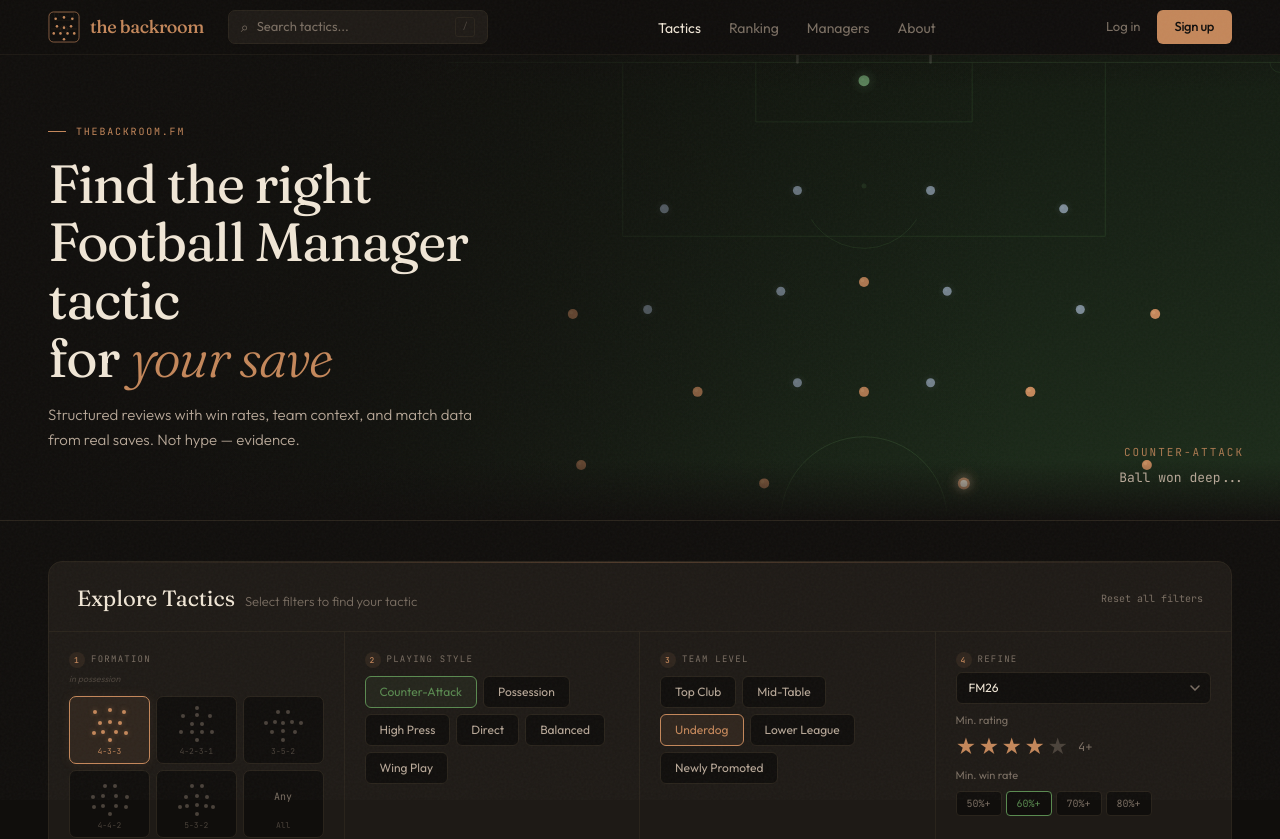
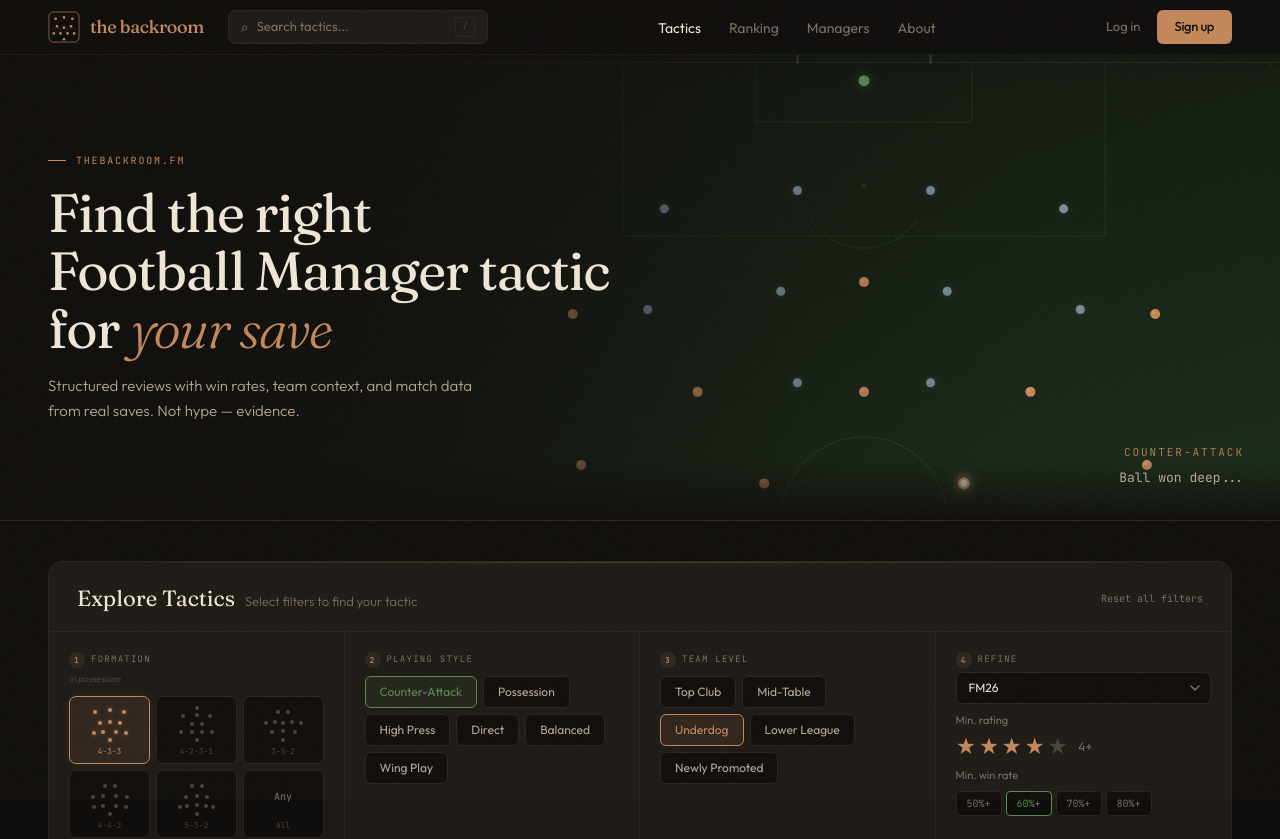
Before and after one commit to brianviglianco/thebackroom-app, a Next.js app: page / in a window 1280 px wide. Shown: the top 839 px of the page. Built offline with nearby package versions, Linux system fonts and the light colour scheme.

Commit message:
Hero Title Fix

```diff
--- a/src/components/Hero.tsx
+++ b/src/components/Hero.tsx
@@ -45,9 +45,9 @@ export default function Hero() {
         }}
       />
 
-      {/* Content */}
+      {/* Content - FIXED: increased max-width from 540px to 580px */}
       <div
-        className="relative z-[5] max-w-[540px] pt-[120px] pb-16 flex flex-col justify-center min-h-[520px]"
+        className="relative z-[5] max-w-[580px] pt-[120px] pb-16 flex flex-col justify-center min-h-[520px]"
         style={{ marginLeft: 'max(48px, calc((100vw - 1440px)/2 + 48px))' }}
       >
         <div className="font-mono text-[10px] tracking-[0.18em] uppercase text-copper mb-4 flex items-center gap-2.5">
```
